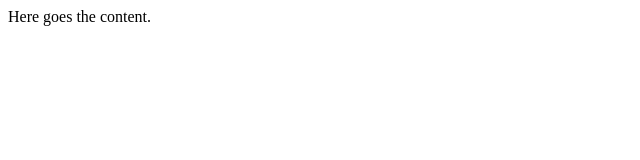
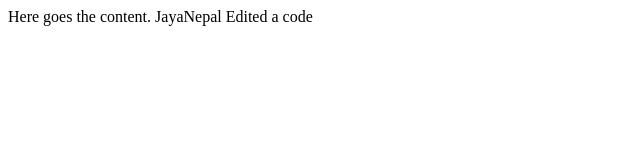
Before and after one commit to jayanepal9/MVCApp, a plain HTML site: page index.html in a window 1280 px wide. Shown: the whole page, without its empty margins (0-640 px from the left). Drawn offline with Linux system fonts and the light colour scheme.

Commit message:
updated index.html

```diff
--- a/index.html
+++ b/index.html
@@ -1,4 +1,4 @@
 <html>
 <head><title>Hello MVC App</title></head>
-<body>Here goes the content.</body>
+<body>Here goes the content. JayaNepal Edited a code </body>
 </html>
```
